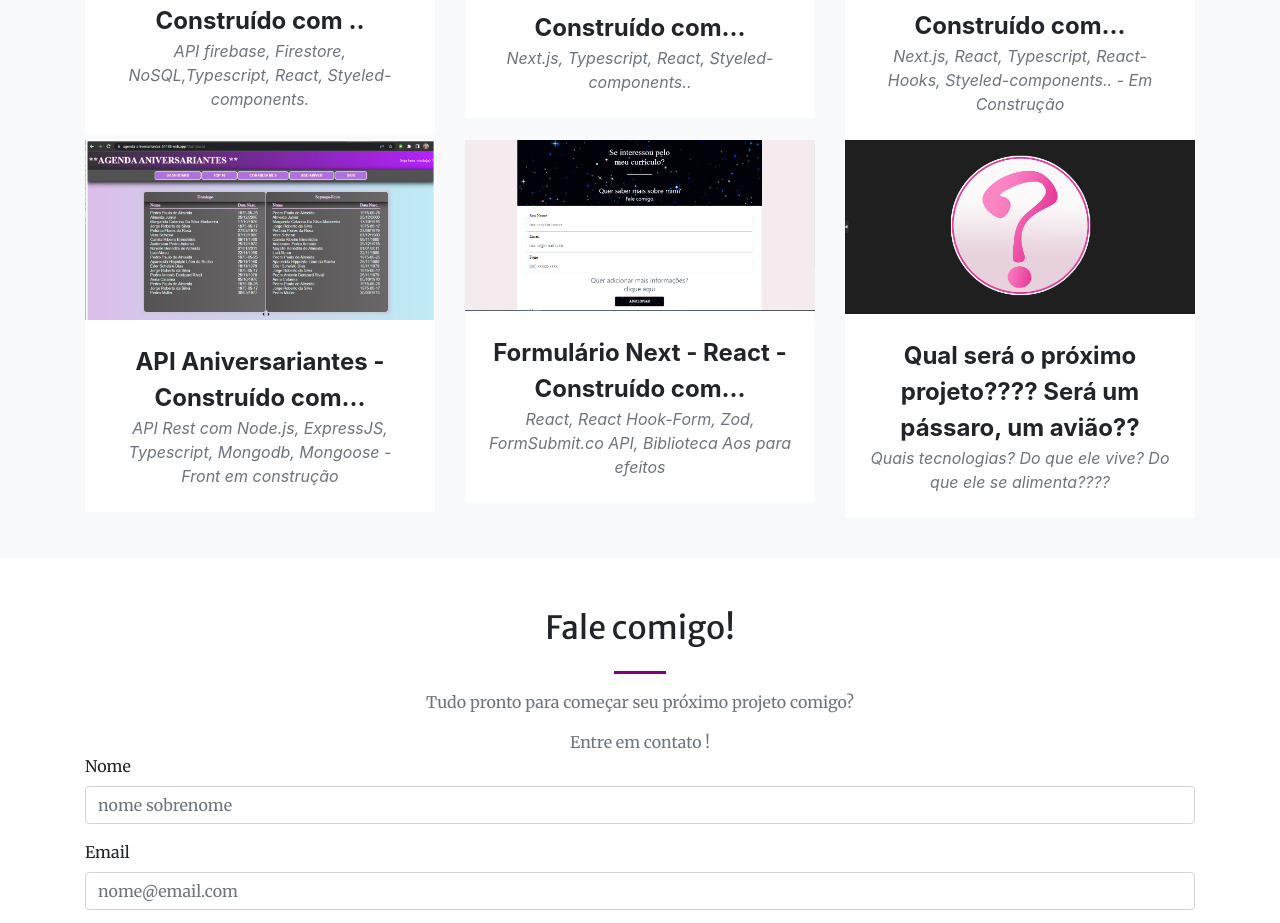
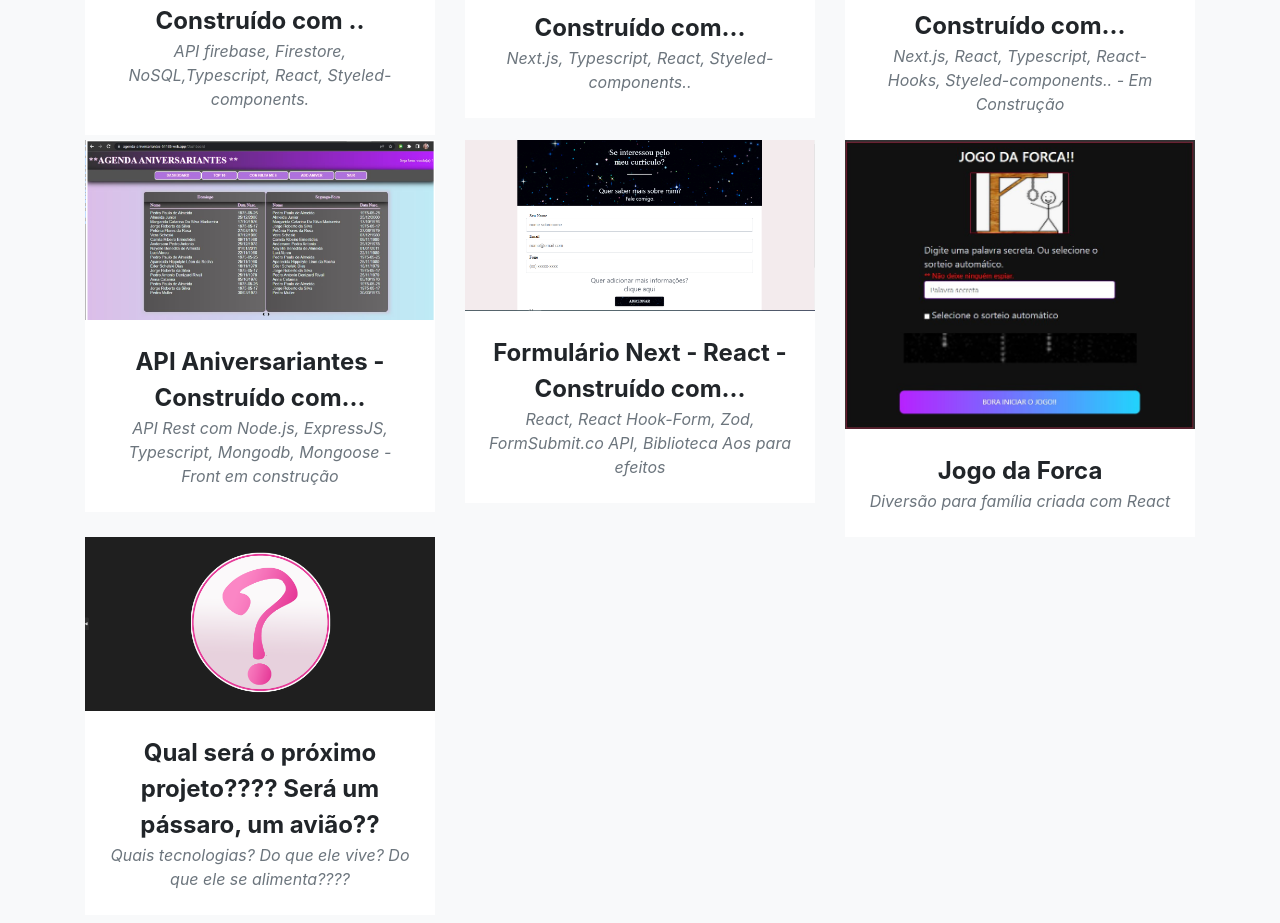
Before and after one commit to Luciara-Abreu/Luci-Portifolio, a website: page src/index.html in a window 1280 px wide. Shown: the part 1932-2855 px from the top of the page. Drawn offline with nearby package versions, Linux system fonts and the light colour scheme.

Commit message:
update poject

```diff
--- a/src/index.html
+++ b/src/index.html
@@ -197,6 +197,22 @@
                     </div>
                 </div>
 
+                <div class="col-lg-4 col-sm-6 mb-4">
+                    <!-- Portfolio item 4-->
+                    <div class="portfolio-item" data-aos="flip-up" data-aos-duration="1000">
+                        <a class="portfolio-link" data-bs-toggle="modal" href="https://jogo-da-forca-plum.vercel.app/">
+                            <div class="portfolio-hover">
+                                <div class="portfolio-hover-content"><i class="fas fa-plus fa-3x"></i></div>
+                            </div>
+                            <img class="img-fluid" src="assets/img/jogo_da_forca.jpg" alt="..." />
+                        </a>
+                        <div class="portfolio-caption">
+                            <div class="portfolio-caption-heading">Jogo da Forca </div>
+                            <div class="portfolio-caption-subheading text-muted"> Diversão para família criada com React </div>
+                        </div>
+                    </div>
+                </div>
+
 
                 <div class="col-lg-4 col-sm-6 mb-4">
                     <!-- Portfolio item 4-->
```
Also changed, not shown: src/assets/img/jogo_da_forca.jpg (added).
